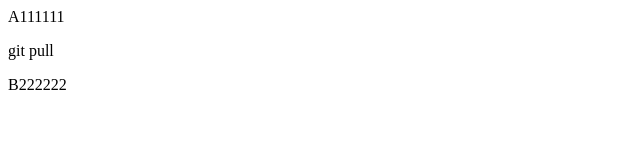
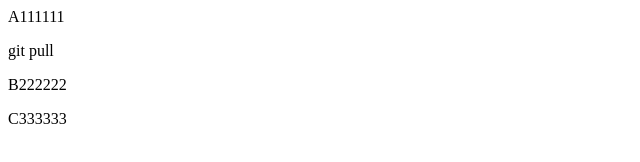
Before and after one commit to iudagawa/uda-streamlit, a plain HTML site: page index.html in a window 1280 px wide. Shown: the full height of the page, 0-640 px from the left. Drawn offline with Linux system fonts and the light colour scheme.

Commit message:
C333333C333333C333333C333333C333333C333333C333333C333333C333333C333333C333333C333333

```diff
--- a/index.html
+++ b/index.html
@@ -1,3 +1,4 @@
 <p>A111111</p>
 <p>git pull</p>
 <p>B222222</p>
+<p>C333333</p>
```
